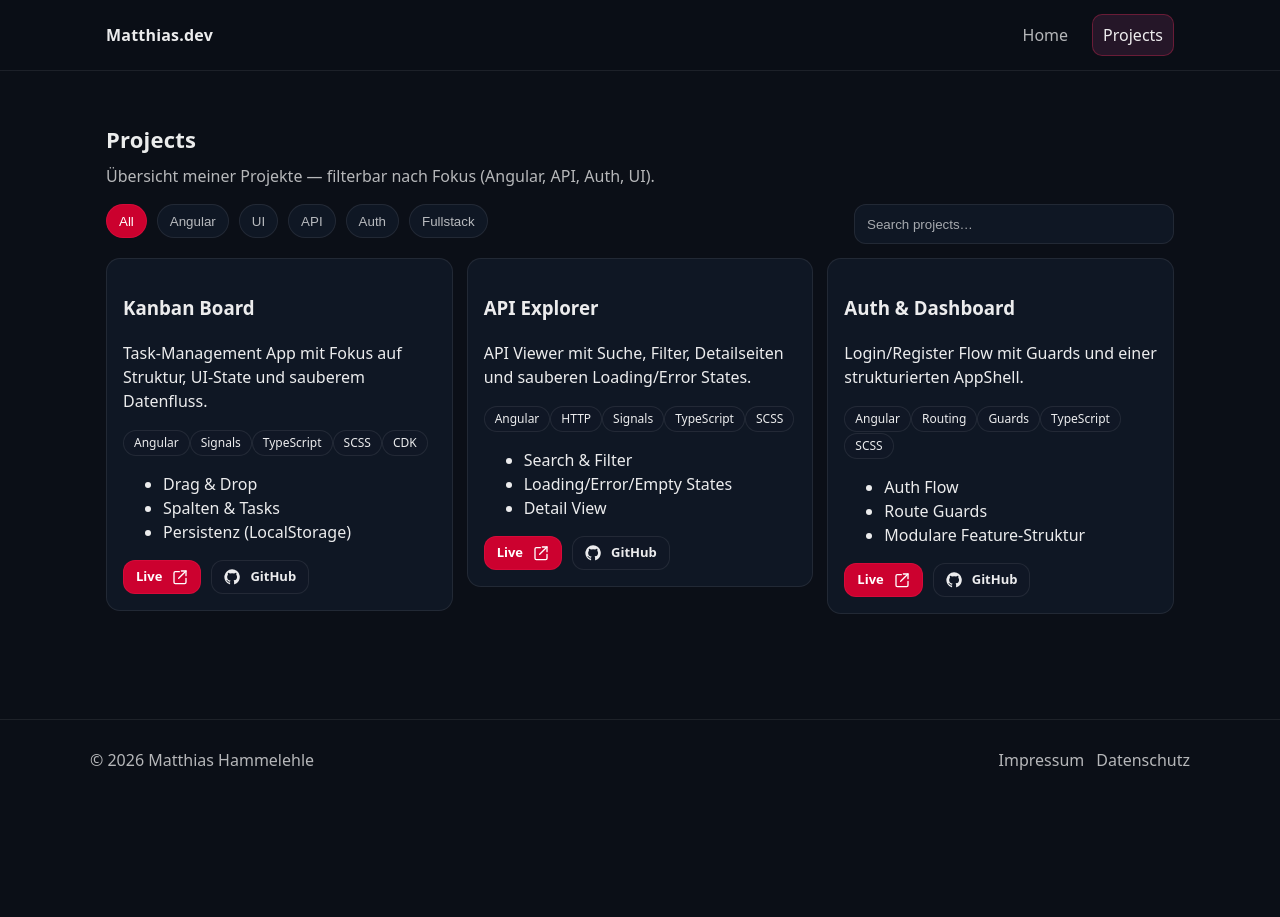
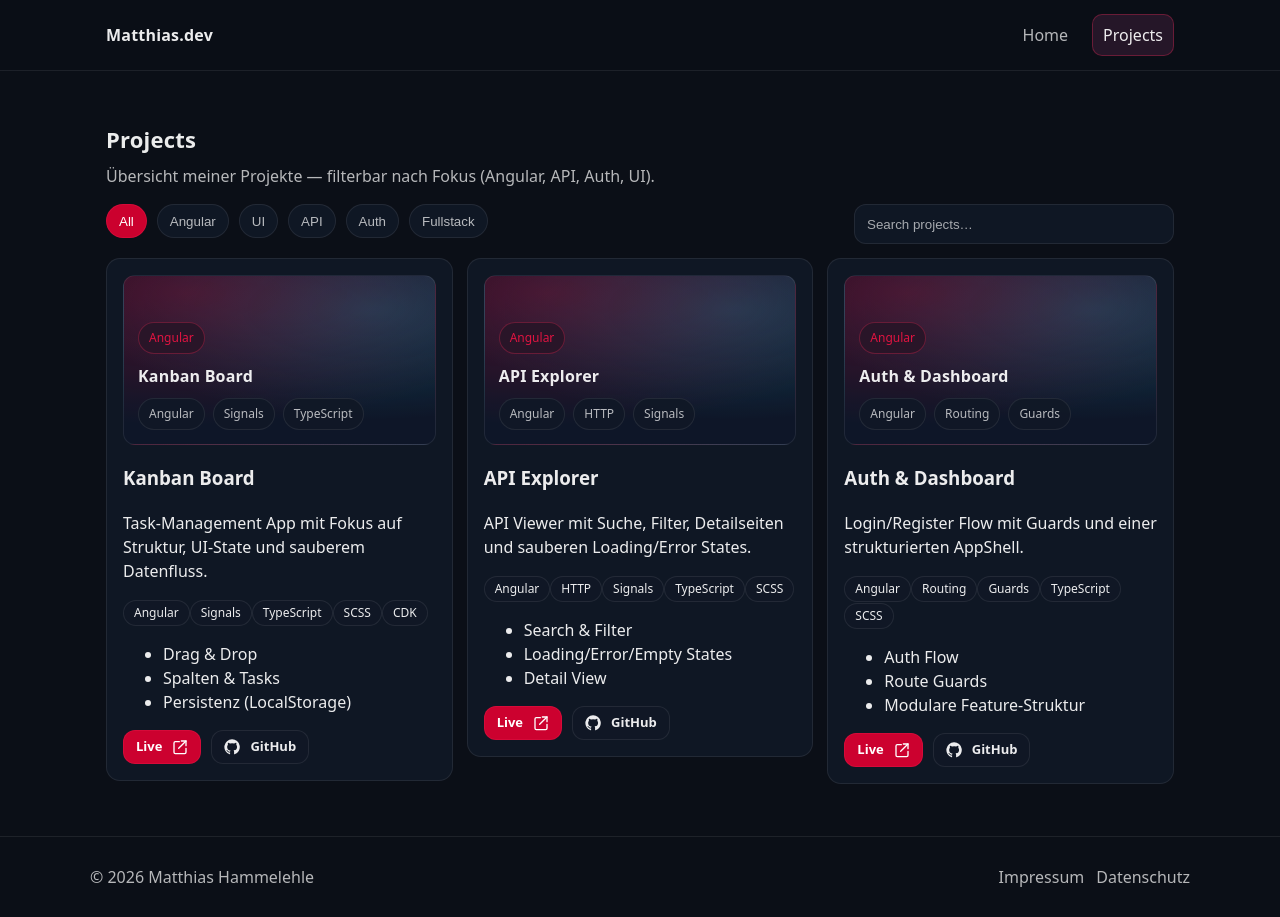
Before and after one commit to Matthias146/portfolio_2026, an Angular app: page /projects in a window 1280 px wide. Before the commit the page ends 800 px from the top, so only its background shows below. Built offline with nearby package versions, Linux system fonts and the light colour scheme.

Commit message:
feat(projects): add fallback cover for project cards

```diff
--- a/src/app/features/projects/components/project-card/project-card.html
+++ b/src/app/features/projects/components/project-card/project-card.html
@@ -2,6 +2,16 @@
   <div class="card-wrap">
     @if (project().coverImage) {
       <img class="cover" [src]="project().coverImage" [alt]="project().title + ' preview'" />
+    } @else {
+      <div class="cover cover--fallback" aria-hidden="true">
+        <div class="cover__badge">Angular</div>
+        <div class="cover__title">{{ project().title }}</div>
+        <div class="cover__meta">
+          @for (s of project().stack.slice(0, 3); track s) {
+            <span class="cover__pill">{{ s }}</span>
+          }
+        </div>
+      </div>
     }
     <a class="stretched-link" [routerLink]="['/projects', project().slug]">
       {{ project().title }}
--- a/src/app/features/projects/components/project-card/project-card.scss
+++ b/src/app/features/projects/components/project-card/project-card.scss
@@ -36,9 +36,58 @@
 .cover {
   width: 100%;
   height: 170px;
-  object-fit: cover;
   border-radius: 12px;
   border: 1px solid var(--border);
   margin-bottom: 12px;
   display: block;
 }
+
+.cover--fallback {
+  display: grid;
+  align-content: end;
+  padding: 14px;
+  gap: 10px;
+
+  background:
+    radial-gradient(
+      600px 220px at 20% 10%,
+      color-mix(in srgb, var(--accent) 28%, transparent),
+      transparent 60%
+    ),
+    radial-gradient(
+      500px 200px at 80% 20%,
+      color-mix(in srgb, var(--accent-2) 22%, transparent),
+      transparent 55%
+    ),
+    color-mix(in srgb, var(--surface-2) 92%, transparent);
+}
+
+.cover__badge {
+  justify-self: start;
+  font-size: 12px;
+  padding: 6px 10px;
+  border-radius: 999px;
+  border: 1px solid color-mix(in srgb, var(--accent) 28%, var(--border));
+  background: color-mix(in srgb, var(--accent) 12%, var(--surface));
+  color: color-mix(in srgb, var(--accent) 92%, white);
+}
+
+.cover__title {
+  font-weight: 800;
+  letter-spacing: 0.2px;
+}
+
+.cover__meta {
+  display: flex;
+  flex-wrap: wrap;
+  gap: 8px;
+}
+
+.cover__pill {
+  font-size: 12px;
+  padding: 6px 10px;
+  border-radius: 999px;
+  border: 1px solid var(--border);
+  background: color-mix(in srgb, var(--surface) 92%, transparent);
+  color: var(--muted);
+}
```
